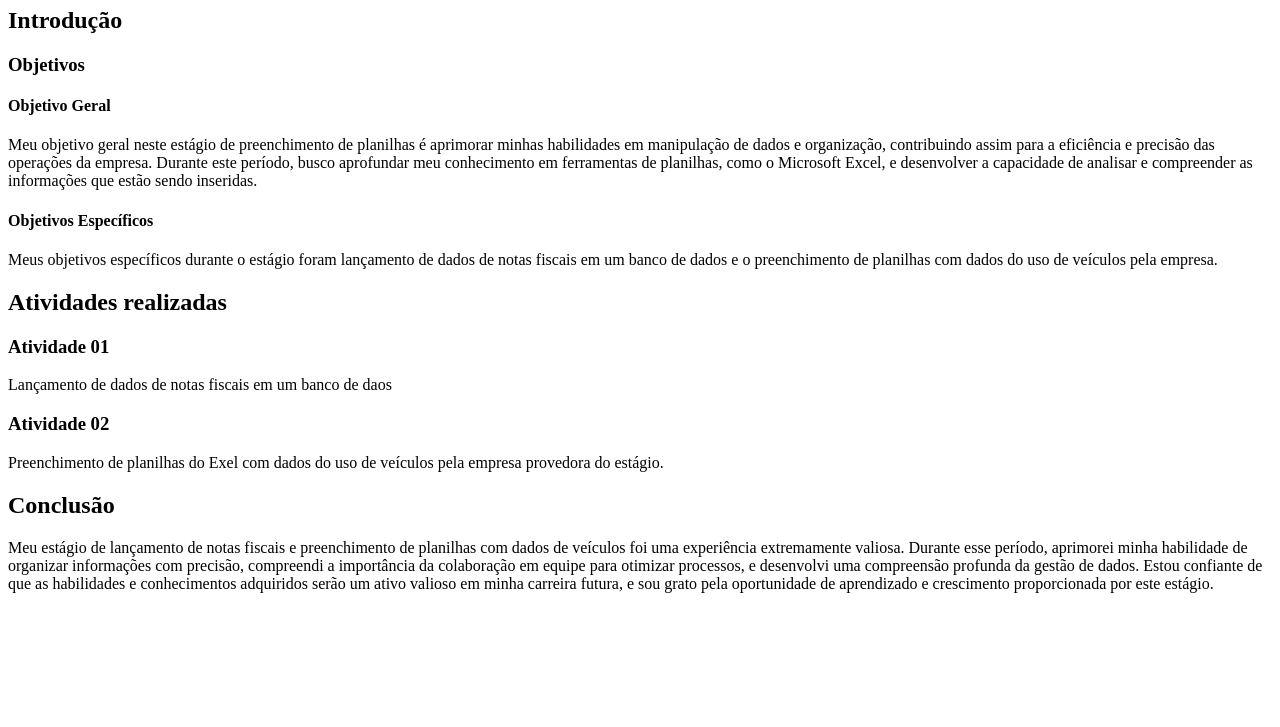
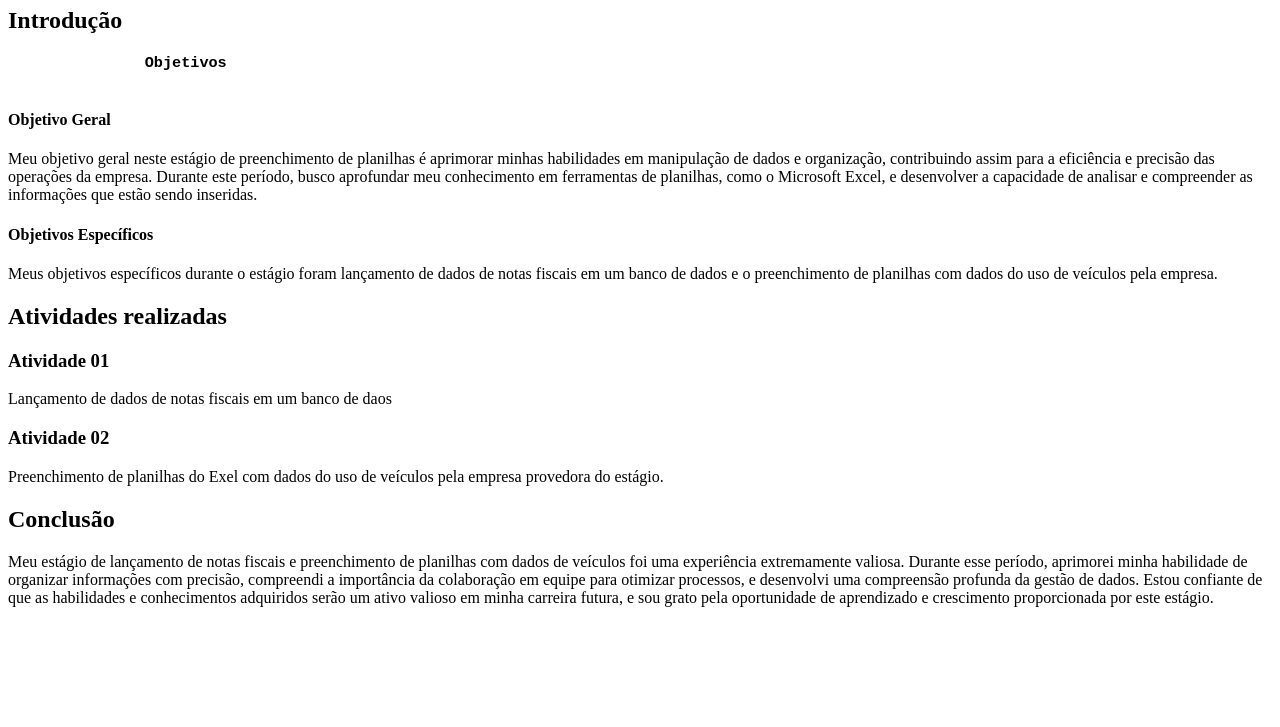
Before and after one commit to Davilucasanteves/html-texto, a plain HTML site: page estagio.html in a window 1280 px wide. Shown: the part 73-800 px from the top of the page. Drawn offline with Linux system fonts and the light colour scheme.

Commit message:
Atualizar o estagio.html

```diff
--- a/estagio.html
+++ b/estagio.html
@@ -9,7 +9,11 @@
 
     <h1>Relatório de Estágio</h1>          <!-- oi -->
     <h2>Introdução</h2>
-        <h3>Objetivos</h3>
+        <h3>
+           <pre>
+               Objetivos
+           </pre>
+        </h3>
 
             <h4>Objetivo Geral</h4>
                 <p> Meu objetivo geral neste estágio de preenchimento de planilhas é aprimorar minhas habilidades em manipulação de dados e organização,
```
